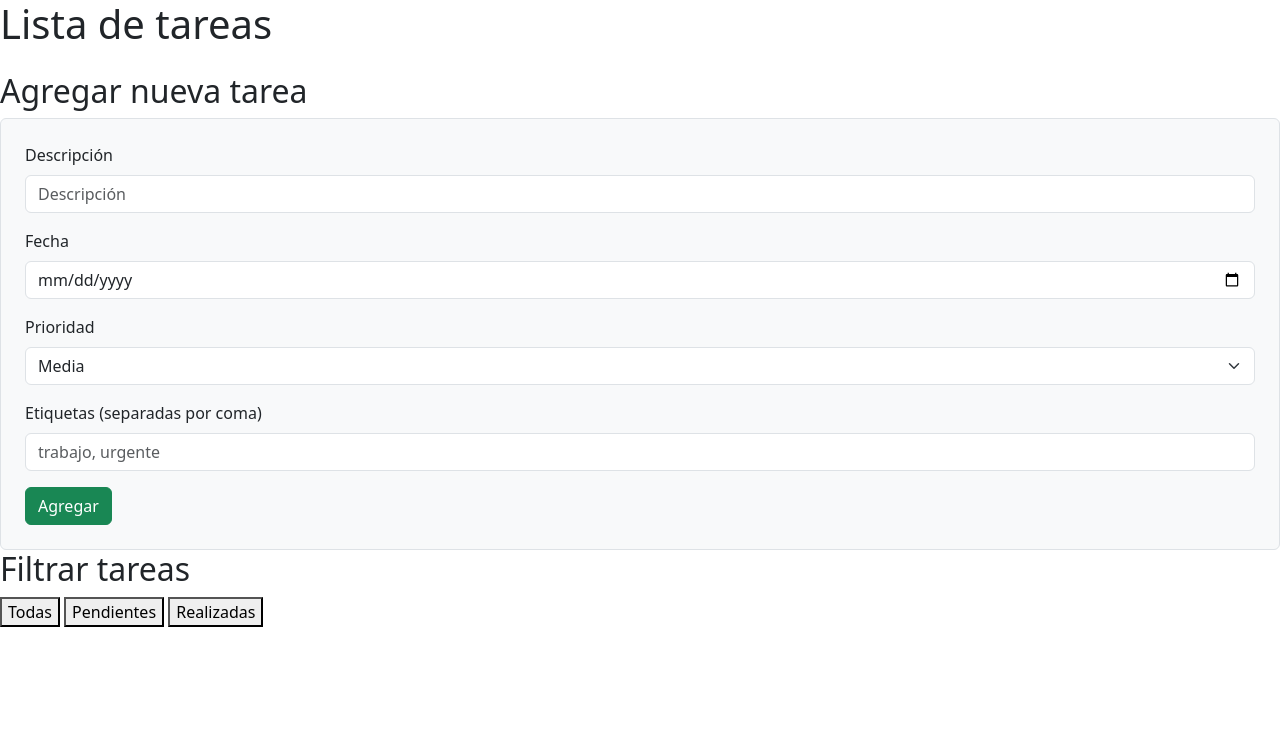
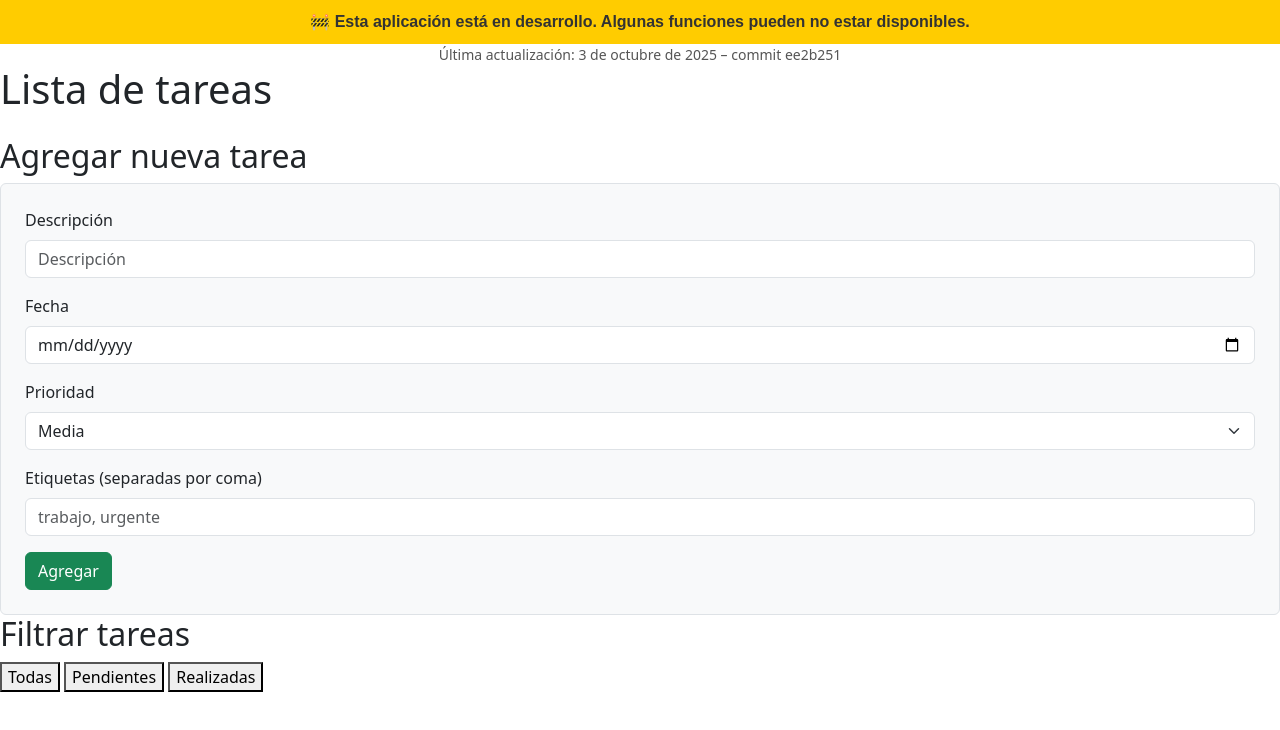
Before and after one commit to JoseMariaPalma74/mi-app-tareas, a website: page public/index.html in a window 1280 px wide. Drawn offline with nearby package versions, Linux system fonts and the light colour scheme; no server answers.

Commit message:
💡 Actualizaciones locales: mejoras en la app

```diff
--- a/public/index.html
+++ b/public/index.html
@@ -54,7 +54,27 @@
   <link href="https://cdn.jsdelivr.net/npm/bootstrap@5.3.2/dist/css/bootstrap.min.css" rel="stylesheet">
 
 </head>
-<body>
+  <body>
+
+<!-- Banner AVISO EN DESARROLLO -->
+
+      <div id="banner-dev" style="
+      background-color: #ffcc00;
+      color: #333;
+      text-align: center;
+      padding: 10px;
+      font-weight: bold;
+      font-family: sans-serif;
+    ">
+      🚧 Esta aplicación está en desarrollo. Algunas funciones pueden no estar disponibles.
+  </div>
+
+    <small style="display:block; text-align:center; color:#555;">
+    Última actualización: 3 de octubre de 2025 – commit ee2b251
+    </small>
+
+
+
   <h1>Lista de tareas</h1>
   <ul id="lista-tareas"></ul>
 
@@ -125,7 +145,9 @@
 
       fetch('/tarea', {
         method: 'POST',
-        headers: { 'Content-Type': 'application/json' },
+        headers: { 'Content-Type': 'application/json',
+        'x-clave-app': 'clave-super-secreta'
+         },
         body: JSON.stringify(tarea)
       })
       .then(res => res.json())
@@ -152,7 +174,8 @@
 
     // Eliminar tarea
     function eliminarTarea(id) {
-      fetch(`/tarea/${id}`, { method: 'DELETE' })
+      fetch(`/tarea/${id}`, { method: 'DELETE',
+      headers: {'x-clave-app': 'clave-super-secreta'}})
         .then(() => {
         mostrarNotificacion('🗑️ Tarea eliminada');
         cargarTareas();
@@ -162,7 +185,8 @@
 
     // Marcar como realizada
     function marcarRealizada(id) {
-      fetch(`/tarea/${id}`, { method: 'PUT' })
+      fetch(`/tarea/${id}`, { method: 'PUT',
+      headers: {'x-clave-app': 'clave-super-secreta'} })
         .then(() => cargarTareas());
     }
 
@@ -175,7 +199,7 @@
         url += `?realizada=${realizada}`;
     }
 
-    fetch(url)
+    fetch(url, { headers: {'x-clave-app': 'clave-super-secreta'}})
         .then(res => res.json())
         .then(tareas => {
         lista.innerHTML = '';
@@ -282,6 +306,32 @@
 
         return `<span class="badge ${clase} ms-2">${prioridad}</span>`;
       }
+
+    // Aviso en desarrollo
+    const modoDesarrollo = true;
+
+      if (modoDesarrollo) {
+        const banner = document.createElement('div');
+        banner.textContent = '🚧 Esta aplicación está en desarrollo. Algunas funciones pueden no estar disponibles.';
+        banner.style.backgroundColor = '#ffcc00';
+        banner.style.color = '#333';
+        banner.style.textAlign = 'center';
+        banner.style.padding = '10px';
+        banner.style.fontWeight = 'bold';
+        banner.style.fontFamily = 'sans-serif';
+        banner.style.position = 'fixed';
+        banner.style.top = '0';
+        banner.style.left = '0';
+        banner.style.width = '100%';
+        banner.style.zIndex = '9999';
+        document.body.appendChild(banner);
+
+        // ⏳ Desaparece después de 5 segundos
+        setTimeout(() => {
+        banner.remove();
+        }, 5000);
+      }
+
   </script>
 </body>
 </html>
```
Also changed, not shown: app.js (+8 -0 lines).
